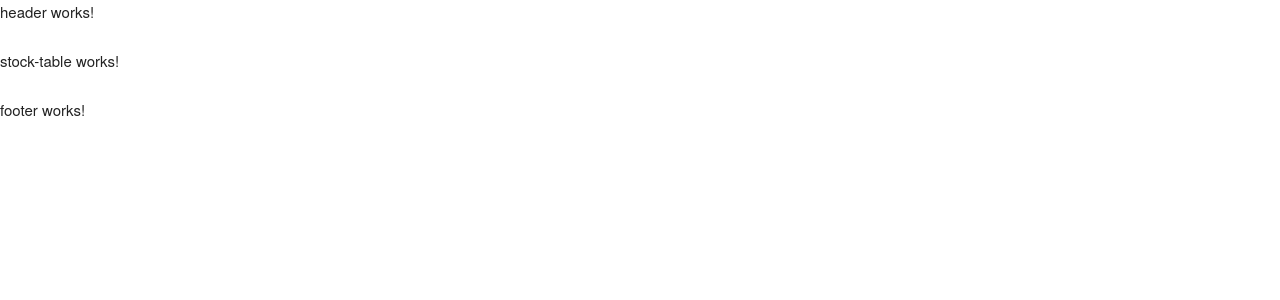
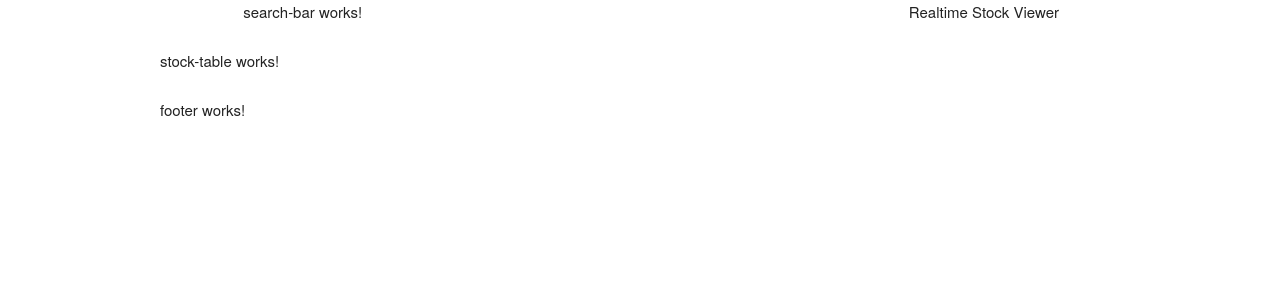
Before and after one commit to Besendorfer/realtime-stock-viewer, an Angular app: page /stocks in a window 1280 px wide. Shown: the top 300 px of the page. Built offline with nearby package versions, Linux system fonts and the light colour scheme.

Commit message:
Basic structure of the header

```diff
--- a/src/app/app.component.html
+++ b/src/app/app.component.html
@@ -1,3 +1,5 @@
-<app-header></app-header>
-<router-outlet></router-outlet>
-<app-footer></app-footer>
+<div class="container">
+  <app-header></app-header>
+  <router-outlet></router-outlet>
+  <app-footer></app-footer>
+</div>
--- a/src/app/app.module.ts
+++ b/src/app/app.module.ts
@@ -8,6 +8,7 @@ import { FooterComponent } from './footer/footer.component';
 import { AppRoutingModule } from './/app-routing.module';
 import { StockTableComponent } from './main/stock-table/stock-table.component';
 import { StockComponent } from './main/stock/stock.component';
+import { SearchBarComponent } from './header/search-bar/search-bar.component';
 
 @NgModule({
   declarations: [
@@ -15,7 +16,8 @@ import { StockComponent } from './main/stock/stock.component';
     HeaderComponent,
     FooterComponent,
     StockTableComponent,
-    StockComponent
+    StockComponent,
+    SearchBarComponent
   ],
   imports: [
     BrowserModule,
--- a/src/app/header/header.component.html
+++ b/src/app/header/header.component.html
@@ -1,3 +1,5 @@
-<p>
-  header works!
-</p>
+<div class="app-header row">
+  <div class="app-logo one column"><img /></div>
+  <app-search-bar class="eight columns"></app-search-bar>
+  <div class="app-title three columns">Realtime Stock Viewer</div>
+</div>
--- a/src/app/header/header.component.less
+++ b/src/app/header/header.component.less
@@ -0,0 +1,11 @@
+.app-header {
+
+
+  .app-logo {
+
+  }
+
+  .app-title {
+
+  }
+}
--- /dev/null
+++ b/src/app/header/search-bar/search-bar.component.html
@@ -0,0 +1,3 @@
+<p>
+  search-bar works!
+</p>
--- /dev/null
+++ b/src/app/header/search-bar/search-bar.component.ts
@@ -0,0 +1,15 @@
+import { Component, OnInit } from '@angular/core';
+
+@Component({
+  selector: 'app-search-bar',
+  templateUrl: './search-bar.component.html',
+  styleUrls: ['./search-bar.component.less']
+})
+export class SearchBarComponent implements OnInit {
+
+  constructor() { }
+
+  ngOnInit() {
+  }
+
+}
```
Also changed, not shown: src/app/header/search-bar/search-bar.component.less (added), 1 other file (tests, documents, lock files or other folders).
